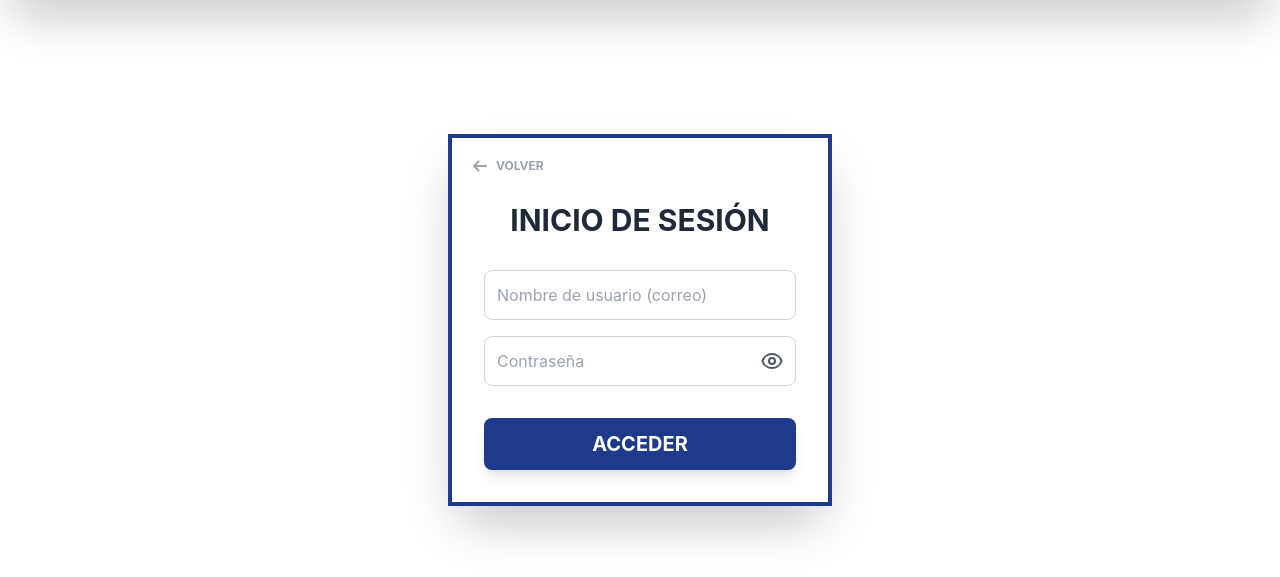
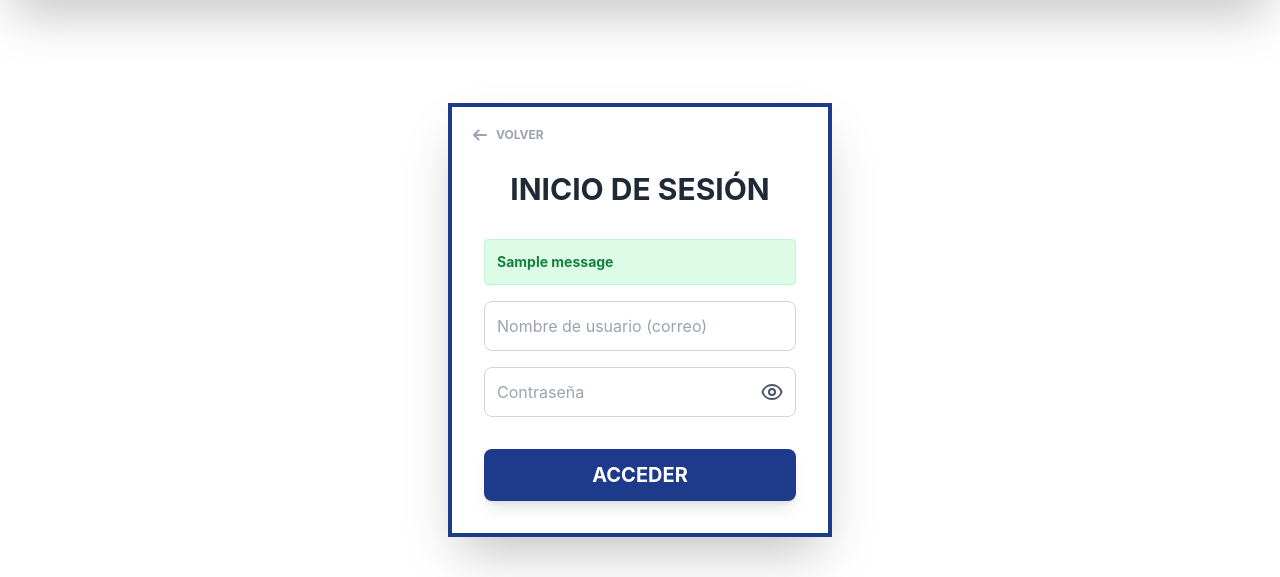
Before and after one commit to sofiaurquieta15/ProyectoSIA2025, a Django app: page /docente/ in a window 1280 px wide. Shown: the part 72-649 px from the top of the page. Run offline with Django 5.2, Linux system fonts and the light colour scheme; tables that the repository leaves empty hold one stand-in row (values such as "Sample post"); one stand-in notice (Sample message) is shown; some libraries are stand-ins or nearby versions.

Commit message:
FIX: Bug al logear post registro

```diff
--- a/ProyectoKine/ProyectoKine/templates/login/login.html
+++ b/ProyectoKine/ProyectoKine/templates/login/login.html
@@ -20,6 +20,18 @@
     <h2 class="text-3xl font-bold text-gray-800 mb-8 mt-8">
         INICIO DE SESIÓN
     </h2>
+
+    {% if messages %}
+        <div class="mb-4 text-left">
+            {% for message in messages %}
+                <div class="p-3 rounded text-sm font-bold mb-2
+                    {% if 'success' in message.tags %}bg-green-100 text-green-700 border border-green-200
+                    {% else %}bg-red-100 text-red-700 border border-red-200{% endif %}">
+                    {{ message }}
+                </div>
+            {% endfor %}
+        </div>
+    {% endif %}
 
     <form method="post">
         {% csrf_token %}
```
Also changed, not shown: ProyectoKine/ProyectoKine/templates/cursosestudiante/menuestudiante.html (+27 -5 lines).
